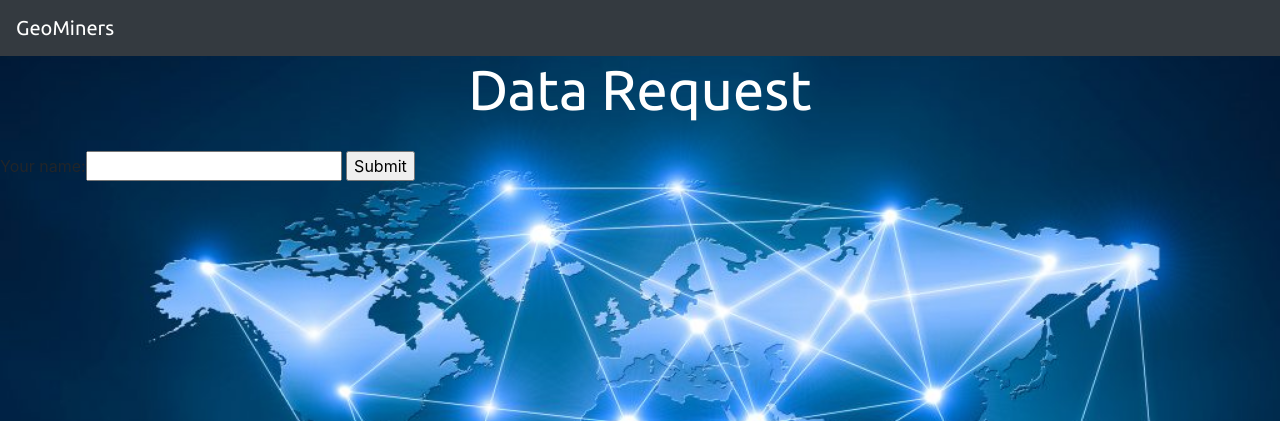
After one commit to TravisAdsittBoiseState/Hydrological-Data-Managment, a Django app: template website/core/templates/core/name.html in a window 1280 px wide. The commit adds this page. Shown: the top 421 px of the page. Run offline with Django 3.2, Linux system fonts and the light colour scheme; the template is opened without the code that fills it: values that come from a table or form of the project are taken from there, others are empty; some libraries are stand-ins or nearby versions.

```diff
--- /dev/null
+++ b/website/core/forms.py
@@ -0,0 +1,4 @@
+from django import forms
+
+class NameForm(forms.Form):
+    your_name = forms.CharField(label='Your name', max_length=100)
--- /dev/null
+++ b/website/core/templates/core/name.html
@@ -0,0 +1,13 @@
+{% extends 'base.html' %}
+
+{% block content %}
+<div id="home-container" class="container text-center">
+	<h1 id="home-title">Data Request</h1>
+</div>
+
+<form action="/your-name/" method="post">
+    {% csrf_token %}
+    {{ form }}
+    <input type="submit" value="Submit">
+</form>
+{% endblock %}
--- a/website/core/urls.py
+++ b/website/core/urls.py
@@ -6,6 +6,6 @@ urlpatterns = [
 	path('', views.home, name='home'),
 	path('nasa', views.nasa, name='nasa'),
 	path('noaa', views.noaa, name='noaa'),
+	path('name', views.get_name, name='get_name'),
 	path('logout', views.logout, name='logout')
-	# path('home', views.home, name='home')
 ]
--- a/website/geominerSite/urls.py
+++ b/website/geominerSite/urls.py
@@ -15,20 +15,27 @@ Including another URLconf
 """
 from django.contrib import admin
 from django.urls import include, path
+from django.views.generic import RedirectView
+
 from django.conf.urls import include, url
 from django.contrib.auth.views import LoginView
 from core import views as core_views
 
 urlpatterns = [
-	path('', include('core.urls')),
+	#path('', include('core.urls')),
+	url(r'', include('core.urls', namespace='home')),
     url(r'^admin/', admin.site.urls),
     url(r'^$', core_views.home, name='home'),
     url(r'^$', core_views.nasa, name='nasa'),
     url(r'^$', core_views.noaa, name='noaa'),
+	url(r'^$', core_views.get_name, name='name'),
     url(r'^login/$', LoginView.as_view()),
     url(r'^logout/', include('core.urls', namespace='logout')),
     url("^soc/", include("social_django.urls", namespace="social")),
     url(r'^', include('core.urls', namespace='home')),
     url(r'^', include('core.urls', namespace='nasa')),
     url(r'^', include('core.urls', namespace='noaa')),
+	url(r'^', include('core.urls', namespace='get_name')),
+
+	#path('', RedirectView.as_view(url=r'^login/', permanent=True))
 ]
```
Also changed, not shown: website/core/templates/core/home.html (+7 -1 lines), website/core/views.py (+23 -4 lines), website/templates/base.html (line endings or trailing spaces).
